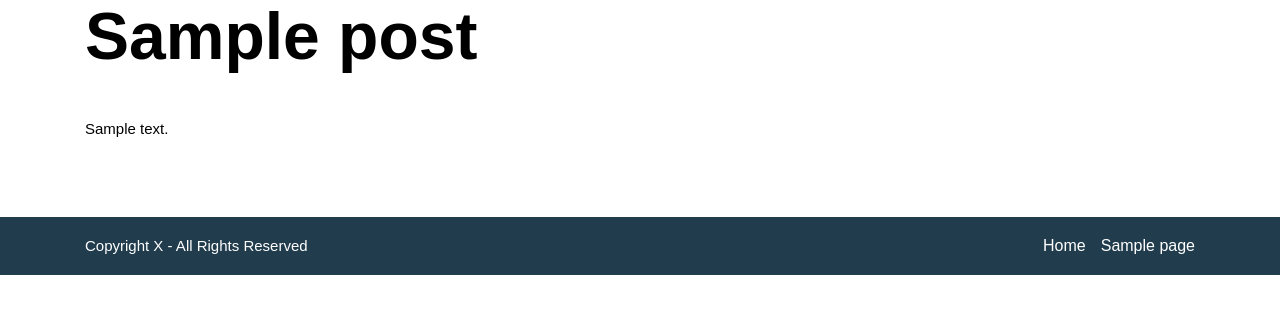
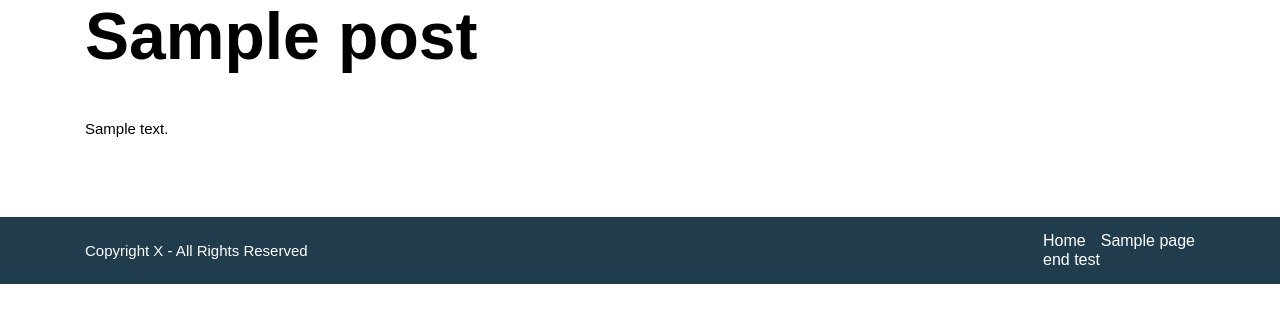
Before and after one commit to Yinon-bar/wp-devs, a WordPress theme: template themes/wp-devs/page.php in a window 1280 px wide. Shown: the part 225-548 px from the top of the page. Run offline with PHP 8.4 and a stand-in for WordPress, Linux system fonts and the light colour scheme; the site name, menu and one post (Sample post) are stand-ins, and other content is empty.

Commit message:
Update footer.php

```diff
--- a/themes/wp-devs/footer.php
+++ b/themes/wp-devs/footer.php
@@ -5,6 +5,7 @@
     </div>
     <nav class="footer-menu">
       <?php wp_nav_menu(array('theme_location' => 'wp_devs_footer_menu', 'depth' => 1)); ?>
+      <?php echo "end test" ?>
     </nav>
   </div>
 </footer>
```
